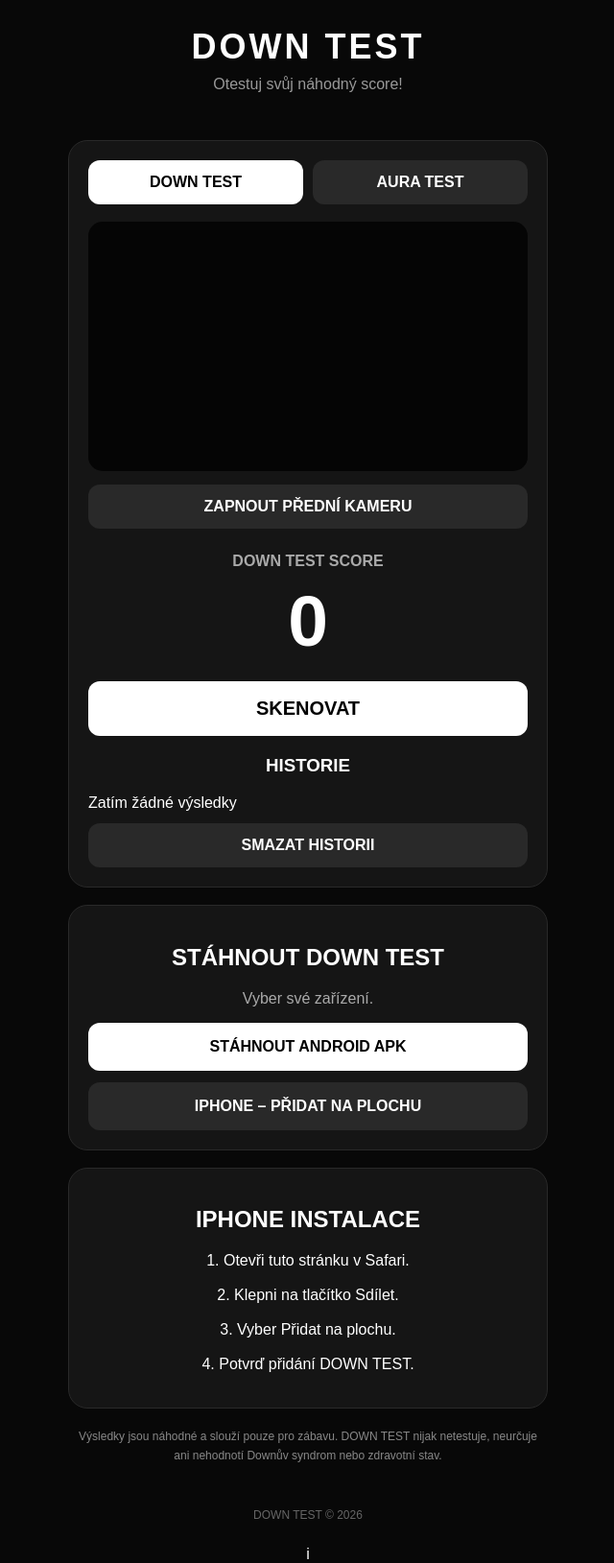
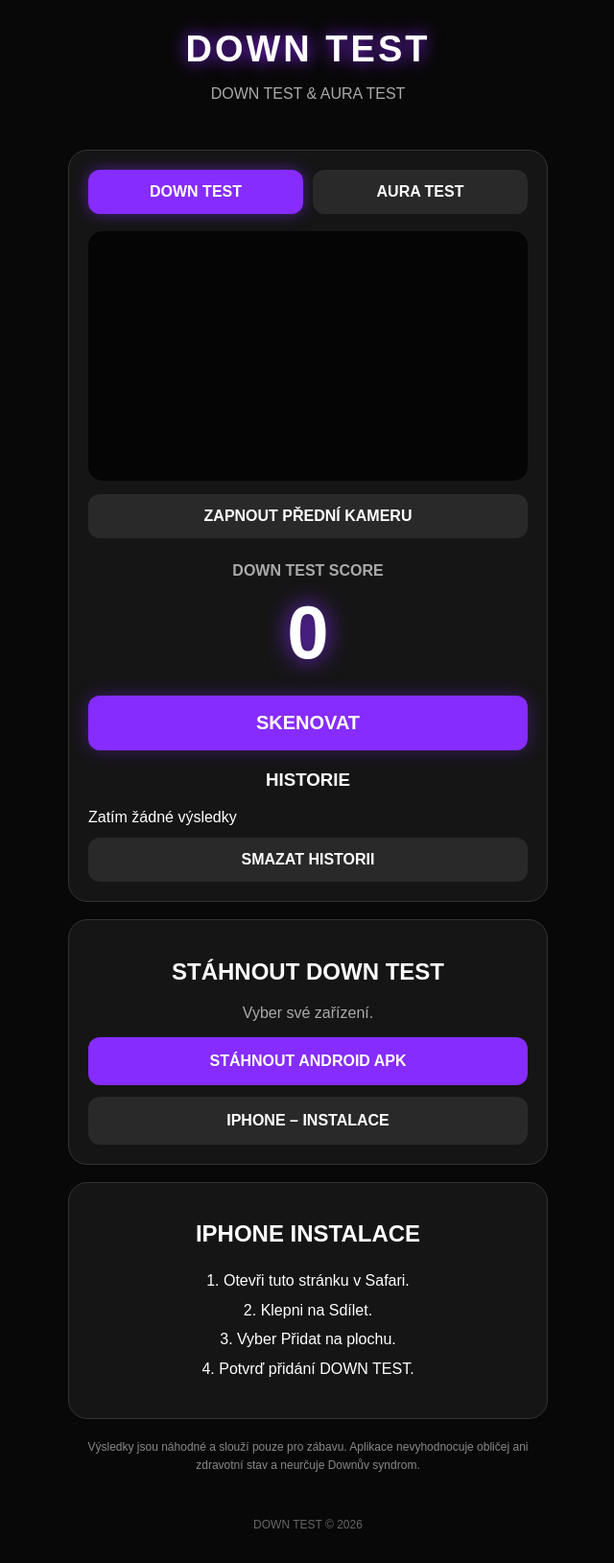
Before and after one commit to horvatsamuel593-eng/DOWN-TEST, a plain HTML site: page index.html in a window 1280 px wide. Shown: the whole page at 96% size, without its empty margins (319-959 px from the left). Drawn offline with Linux system fonts and the light colour scheme.

Commit message:
Update index.html

```diff
--- a/index.html
+++ b/index.html
@@ -1,3 +1,4 @@
+
 
 <!DOCTYPE html>
 <html lang="cs">
@@ -5,11 +6,16 @@
   <meta charset="UTF-8">
   <meta name="viewport" content="width=device-width, initial-scale=1.0">
   <meta name="theme-color" content="#080808">
+
+  <title>DOWN TEST</title>
+
+  <link rel="manifest" href="./manifest.json">
+  <link rel="icon" type="image/png" href="./icon-512.png">
+  <link rel="apple-touch-icon" href="./icon-512.png">
+
   <meta name="apple-mobile-web-app-capable" content="yes">
   <meta name="apple-mobile-web-app-title" content="DOWN TEST">
   <meta name="apple-mobile-web-app-status-bar-style" content="black">
-  <link rel="manifest" href="./manifest.json">
-  <title>DOWN TEST</title>
 
   <style>
     * {
@@ -25,18 +31,18 @@
     }
 
     header {
-      padding: 28px 15px 15px;
+      padding: 30px 15px 15px;
     }
 
     header h1 {
-      font-size: 36px;
+      font-size: 38px;
+      letter-spacing: 3px;
       margin: 0;
-      letter-spacing: 3px;
+      text-shadow: 0 0 18px #8b24ff;
     }
 
     header p {
-      color: #999;
-      margin-top: 9px;
+      color: #aaa;
     }
 
     main {
@@ -46,7 +52,7 @@
 
     .panel {
       background: #151515;
-      border: 1px solid #292929;
+      border: 1px solid #333;
       border-radius: 20px;
       padding: 20px;
       margin: 18px 0;
@@ -73,8 +79,9 @@
     }
 
     .switch button.active {
-      background: white;
-      color: black;
+      background: #862cff;
+      color: white;
+      box-shadow: 0 0 15px #862cff80;
     }
 
     video {
@@ -100,17 +107,19 @@
     }
 
     #score {
-      font-size: 75px;
+      font-size: 78px;
       font-weight: bold;
       margin: 10px 0 20px;
+      text-shadow: 0 0 25px #862cff;
     }
 
     .scan-button {
       width: 100%;
-      background: white;
-      color: black;
+      background: #862cff;
+      color: white;
       font-size: 20px;
       padding: 17px;
+      box-shadow: 0 0 18px #862cff60;
     }
 
     .history {
@@ -138,26 +147,24 @@
       margin-top: 12px;
     }
 
-    .download-button {
+    .download-button,
+    .iphone-button {
       display: block;
       text-decoration: none;
-      background: white;
-      color: black;
       padding: 16px;
       border-radius: 12px;
       font-weight: bold;
       margin-top: 12px;
     }
 
+    .download-button {
+      background: #862cff;
+      color: white;
+    }
+
     .iphone-button {
-      display: block;
       background: #292929;
       color: white;
-      padding: 16px;
-      border-radius: 12px;
-      font-weight: bold;
-      margin-top: 12px;
-      text-decoration: none;
     }
 
     .note {
@@ -179,16 +186,18 @@
 
 <header>
   <h1>DOWN TEST</h1>
-  <p>Otestuj svůj náhodný score!</p>
+  <p>DOWN TEST & AURA TEST</p>
 </header>
 
 <main>
 
   <section class="panel">
+
     <div class="switch">
       <button id="downTab" class="active" onclick="setMode(false)">
         DOWN TEST
       </button>
+
       <button id="auraTab" onclick="setMode(true)">
         AURA TEST
       </button>
@@ -213,10 +222,12 @@
     <div class="history">
       <h3>HISTORIE</h3>
       <div id="historyList">Zatím žádné výsledky</div>
+
       <button class="secondary-button" onclick="clearHistory()">
         SMAZAT HISTORII
       </button>
     </div>
+
   </section>
 
   <section class="panel">
@@ -229,24 +240,25 @@
     </a>
 
     <a class="iphone-button" href="#iphone">
-      IPHONE – PŘIDAT NA PLOCHU
+      IPHONE – INSTALACE
     </a>
   </section>
 
   <section class="panel" id="iphone">
     <h2>IPHONE INSTALACE</h2>
-    <p>
-      1. Otevři tuto stránku v Safari.<br><br>
-      2. Klepni na tlačítko Sdílet.<br><br>
-      3. Vyber Přidat na plochu.<br><br>
+
+    <p style="line-height:1.9">
+      1. Otevři tuto stránku v Safari.<br>
+      2. Klepni na Sdílet.<br>
+      3. Vyber Přidat na plochu.<br>
       4. Potvrď přidání DOWN TEST.
     </p>
   </section>
 
   <p class="note">
     Výsledky jsou náhodné a slouží pouze pro zábavu.
-    DOWN TEST nijak netestuje, neurčuje ani nehodnotí
-    Downův syndrom nebo zdravotní stav.
+    Aplikace nevyhodnocuje obličej ani zdravotní stav
+    a neurčuje Downův syndrom.
   </p>
 
 </main>
@@ -257,12 +269,16 @@
 
 <script>
   let auraMode = false;
+
   let downHistory = JSON.parse(
     localStorage.getItem("downHistory") || "[]"
   );
+
   let auraHistory = JSON.parse(
     localStorage.getItem("auraHistory") || "[]"
   );
+
+  let cameraStream = null;
 
   function setMode(aura) {
     auraMode = aura;
@@ -290,12 +306,14 @@
 
     if (auraMode) {
       auraHistory.push(result);
+
       localStorage.setItem(
         "auraHistory",
         JSON.stringify(auraHistory)
       );
     } else {
       downHistory.push(result);
+
       localStorage.setItem(
         "downHistory",
         JSON.stringify(downHistory)
@@ -309,12 +327,12 @@
     const history = auraMode ? auraHistory : downHistory;
     const list = document.getElementById("historyList");
 
+    list.replaceChildren();
+
     if (history.length === 0) {
       list.textContent = "Zatím žádné výsledky";
       return;
     }
-
-    list.replaceChildren();
 
     history.slice().reverse().forEach((value, index) => {
       const item = document.createElement("div");
@@ -348,18 +366,23 @@
 
     if (!navigator.mediaDevices ||
         !navigator.mediaDevices.getUserMedia) {
-      alert("Kamera není dostupná. Otevři web přes HTTPS v podporovaném prohlížeči.");
+      alert("Kamera není v tomto prohlížeči dostupná.");
       return;
     }
 
     try {
-      const stream = await navigator.mediaDevices.getUserMedia({
+      if (cameraStream) {
+        cameraStream.getTracks().forEach(track => track.stop());
+      }
+
+      cameraStream = await navigator.mediaDevices.getUserMedia({
         video: { facingMode: "user" },
         audio: false
       });
 
-      video.srcObject = stream;
+      video.srcObject = cameraStream;
       await video.play();
+
     } catch (error) {
       alert("Kameru se nepodařilo zapnout. Zkontroluj oprávnění.");
     }
@@ -368,7 +391,7 @@
   if ("serviceWorker" in navigator) {
     window.addEventListener("load", () => {
       navigator.serviceWorker.register("./service-worker.js")
-        .catch(error => console.log("Service Worker:", error));
+        .catch(error => console.log(error));
     });
   }
 
@@ -377,4 +400,3 @@
 
 </body>
 </html>
-i
```
